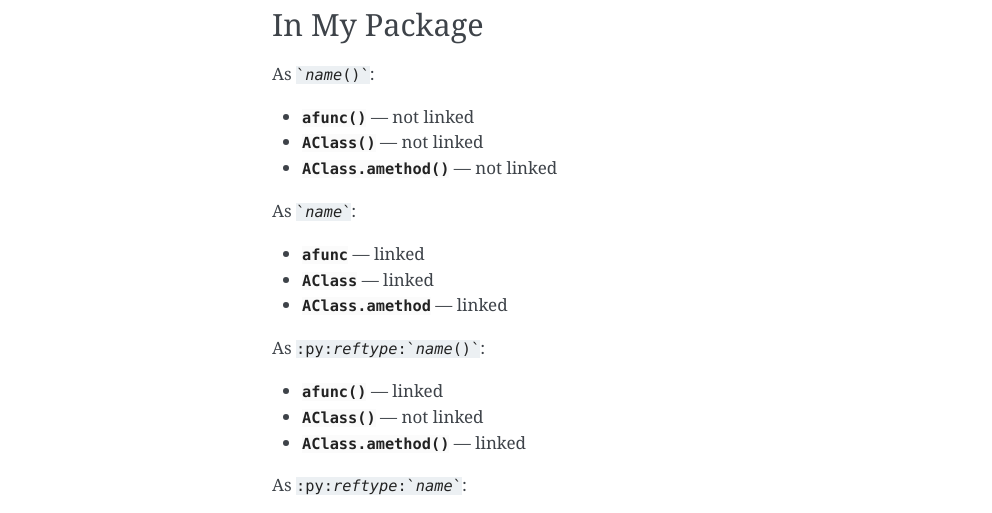
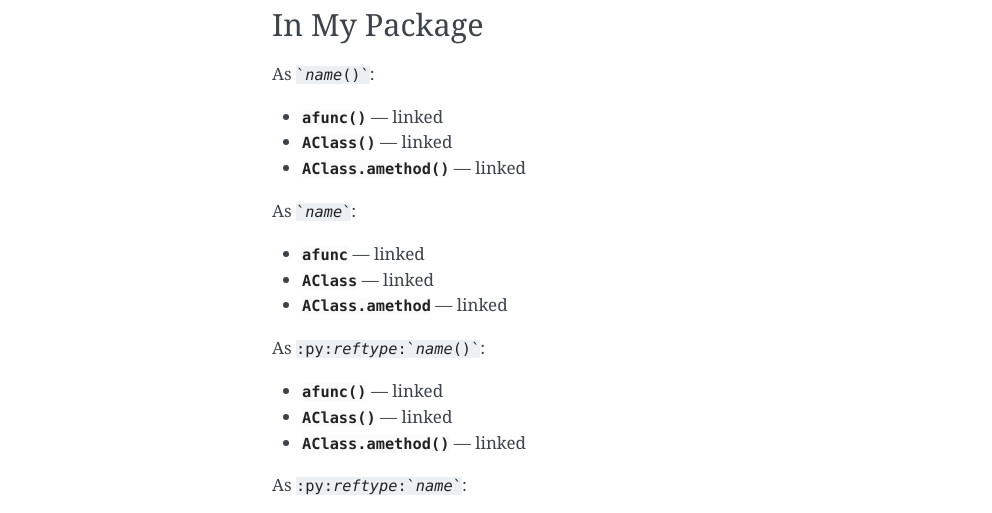
Before and after one commit to jwodder/sphinx-bug-20220618, a Sphinx documentation site: the page built from docs/index.rst, in a window 1280 px wide. Shown: the part 790-1303 px from the top of the page, without its empty margins (148-1140 px from the left). Built offline with Sphinx 7.4.7, drawn with Linux system fonts in a browser that asks for light colours; the version number could not be read and is left out.

Commit message:
Get local links to work

```diff
--- a/docs/index.rst
+++ b/docs/index.rst
@@ -33,13 +38,13 @@ As :samp:`:py:{reftype}:\`{name}\``:
 
 
 In My Package
--------------
+=============
 
 As :samp:`\`{name}()\``:
 
-- `afunc()` — not linked
-- `AClass()` — not linked
-- `AClass.amethod()` — not linked
+- `afunc()` — linked
+- `AClass()` — linked
+- `AClass.amethod()` — linked
 
 As :samp:`\`{name}\``:
 
@@ -50,7 +55,7 @@ As :samp:`\`{name}\``:
 As :samp:`:py:{reftype}:\`{name}()\``:
 
 - :py:func:`afunc()` — linked
-- :py:class:`AClass()` — not linked
+- :py:class:`AClass()` — linked
 - :py:meth:`AClass.amethod()` — linked
 
 As :samp:`:py:{reftype}:\`{name}\``:
```
Also changed, not shown: other parts of docs/index.rst (+6 -1 lines), docs/api.rst (added, +7 -0 lines).
